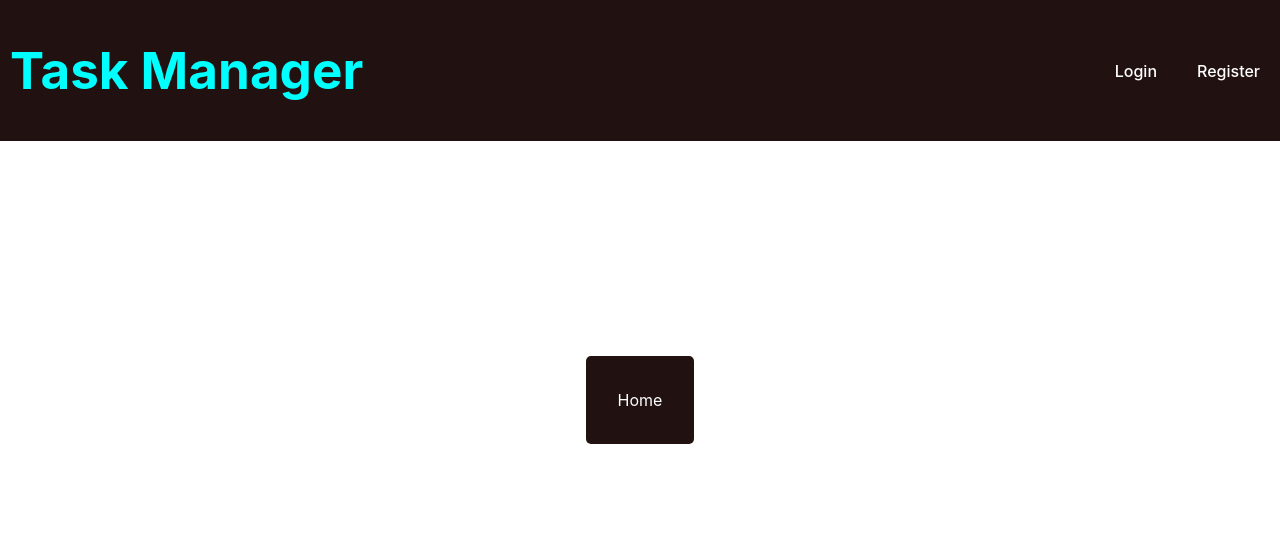
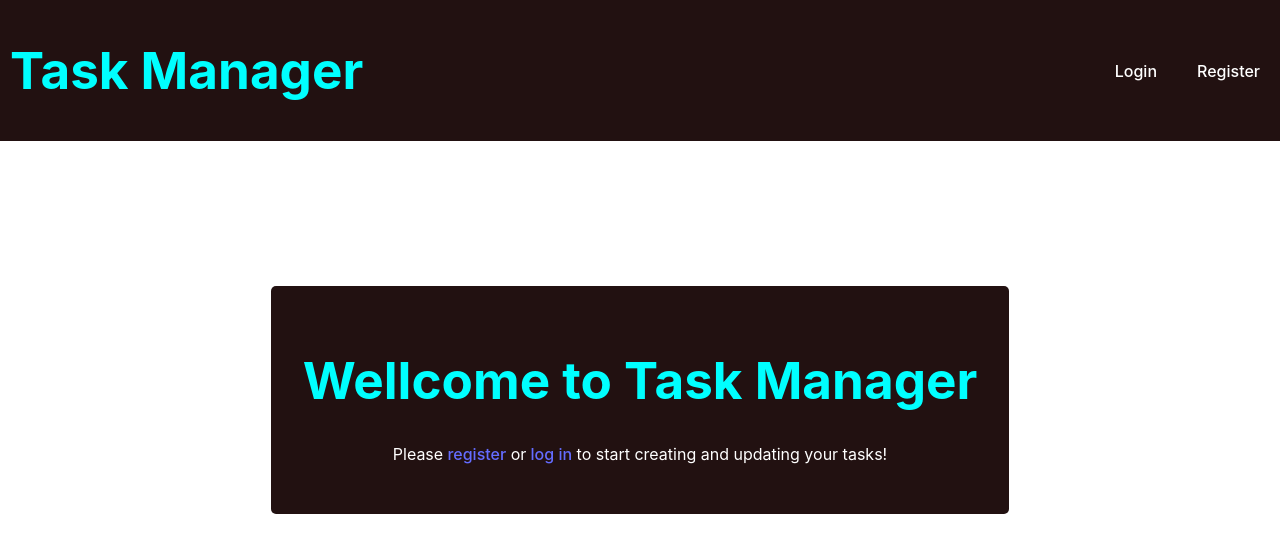
Before and after one commit to ManuelPaniagua/REST-API-FullStack-WEB, a React (Vite) app in the folder frontend-app/: page / in a window 1280 px wide. Shown: the top 552 px of the page. Built offline with nearby package versions, Linux system fonts and the light colour scheme.

Commit message:
home page for not autenticated

```diff
--- a/frontend-app/src/components/Navbar.jsx
+++ b/frontend-app/src/components/Navbar.jsx
@@ -5,7 +5,9 @@ function Navbar() {
     const { isAuthenticated, logout, user } = useAuth();
     return (
         <nav className='navbar'>
-            <h1>Task Manager</h1>
+            <Link to={isAuthenticated ? '/task' : '/'}>
+                <h1>Task Manager</h1>
+            </Link>
             <ul className='navbar__list'>
                 {isAuthenticated ? (
                     <>
--- a/frontend-app/src/pages/Home.jsx
+++ b/frontend-app/src/pages/Home.jsx
@@ -2,6 +2,16 @@ import React, { useEffect, useState } from 'react';
 import { Link } from 'react-router-dom';
 
 const Home = () => {
-    return <div>Home</div>;
+    return (
+        <>
+            <h1>Wellcome to Task Manager</h1>
+            <p>
+                Please
+                <Link to={'/register'}> register</Link> or
+                <Link to={'/login'}> log in</Link> to start creating and
+                updating your tasks!
+            </p>
+        </>
+    );
 };
 export default Home;
--- a/frontend-app/src/pages/TaskFormPage.jsx
+++ b/frontend-app/src/pages/TaskFormPage.jsx
@@ -41,14 +41,14 @@ function TaskFormPage() {
             <h1>Create Task</h1>
             <form onSubmit={onSubmit}>
                 <div className='addingTask'>
-                    <label>Name of the Task</label>
+                    <label htmlFor='name'>Name of the Task</label>
                     <input
                         type='text'
                         name='name'
                         {...register('name')}
                         autoFocus
                     />
-                    <label>Description</label>
+                    <label htmlFor='description'>Description</label>
                     <textarea
                         name='description'
                         rows='3'
```
